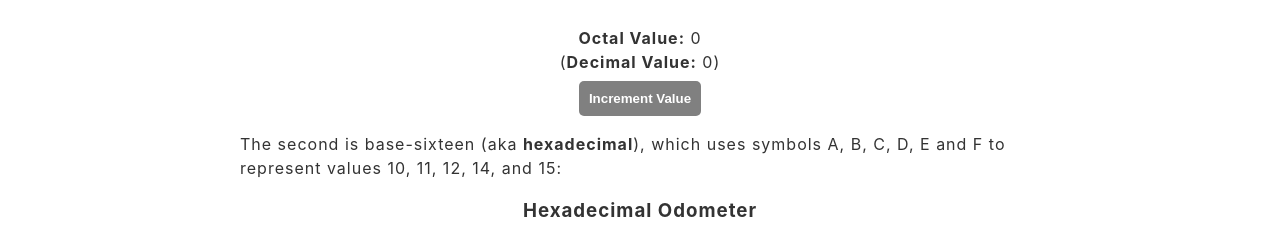
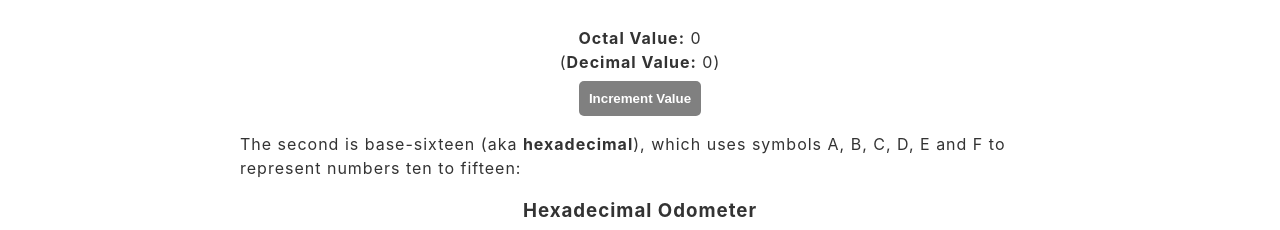
Before and after one commit to harryli0088/binary-visualized, a Svelte app: page / in a window 1280 px wide. Shown: the part 3220-3450 px from the top of the page. Built offline with nearby package versions, Linux system fonts and the light colour scheme.

Commit message:
updated text

```diff
--- a/src/App.svelte
+++ b/src/App.svelte
@@ -102,7 +102,7 @@
 		<p>In theory, you could arbitrarily decide to count in any base you wanted, say base-twenty seven million. In practice, there are only two other commonly used counting systems. The first is base-eight (aka <b>octal</b>):</p>
 		<Odometer base={8} initialValue={0} label="Octal" places={4}/>
 
-		<p>The second is base-sixteen (aka <b>hexadecimal</b>), which uses symbols A, B, C, D, E and F to represent values 10, 11, 12, 14, and 15:</p>
+		<p>The second is base-sixteen (aka <b>hexadecimal</b>), which uses symbols A, B, C, D, E and F to represent numbers ten to fifteen:</p>
 		<Odometer base={16} initialValue={43981} label="Hexadecimal" places={4}/>
 	</section>
 
```
